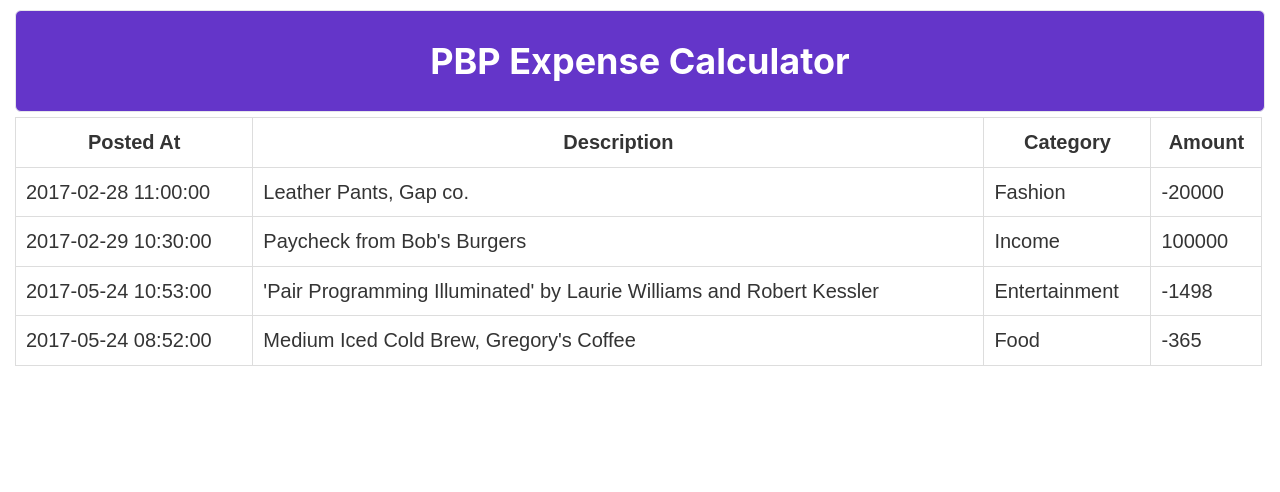
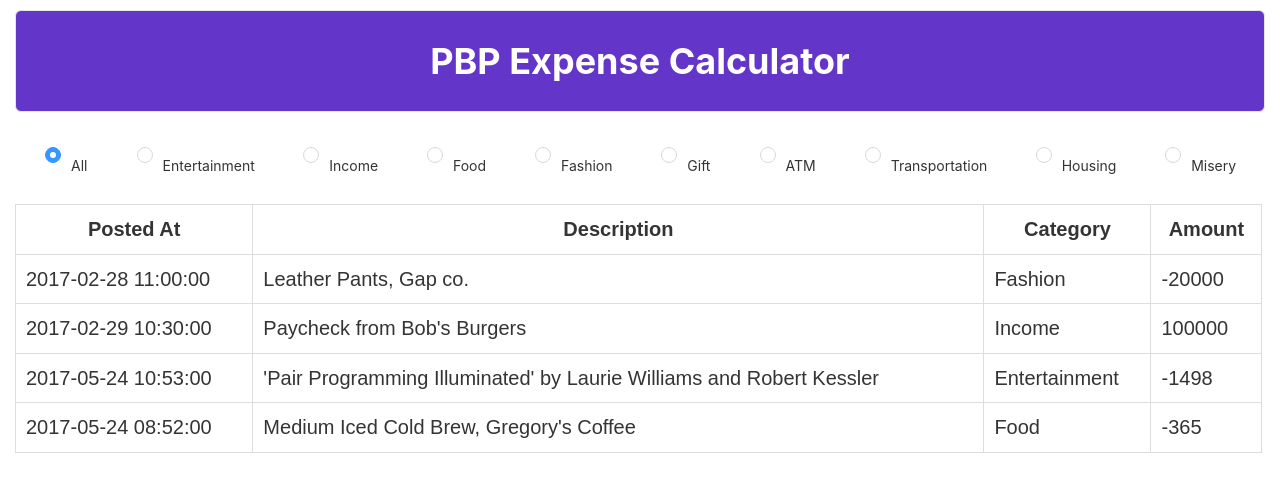
Before and after one commit to gitx5622/PBP_test, a React (Create React App) app: page / in a window 1280 px wide. Shown: the top 492 px of the page. Built offline with nearby package versions, Linux system fonts and the light colour scheme.

Commit message:
added radio buttons for category filter

```diff
--- a/src/components/BankContainer.js
+++ b/src/components/BankContainer.js
@@ -1,6 +1,11 @@
-import React from 'react'
+import React, {useState} from 'react';
+import { Radio, RadioGroup } from 'rsuite';
+
 
 const BankContainer = () => {
+  const [activeCategory, setActiveCategory] = useState({
+    radioList:'A'
+  })
   const styles = {
     table: {
       fontFamily: 'Quicksand, sans-serif',
@@ -15,7 +20,7 @@ const BankContainer = () => {
       th: {
         border: '1px solid #dddddd',
         padding: '10px',
-        textAlign:'center',
+        textAlign: 'center',
       },
       tr: {
         borderRadius: '10px',
@@ -60,8 +65,33 @@ const BankContainer = () => {
 
   const displayedTransactions = [...state.transactions]
 
+  const handleChange = (name, value) => {
+    setActiveCategory({
+      [name]: value
+    });
+    console.log(name, value);
+  }
+
   return (
     <React.Fragment>
+      <RadioGroup
+        name="radioList"
+        value={activeCategory.radioList}
+        onChange={value => handleChange('radioList', value)}
+      >
+        <div style={{display:"flex", justifyContent:"space-between"}}>
+        <Radio checked={activeCategory.radioList === 'A'? true : false} value="A">All</Radio>
+        <Radio checked={activeCategory.radioList === 'B'? true : false} value="B">Entertainment</Radio>
+        <Radio checked={activeCategory.radioList === 'C'? true : false} value="C">Income</Radio>
+        <Radio checked={activeCategory.radioList === 'D'? true : false} value="D">Food</Radio>
+        <Radio checked={activeCategory.radioList === 'E'? true : false} value="E">Fashion</Radio>
+        <Radio checked={activeCategory.radioList === 'F'? true : false} value="F">Gift</Radio>
+        <Radio checked={activeCategory.radioList === 'G'? true : false} value="G">ATM</Radio>
+        <Radio checked={activeCategory.radioList === 'H'? true : false} value="H">Transportation</Radio>
+        <Radio checked={activeCategory.radioList === 'I'? true : false} value="I">Housing</Radio>
+        <Radio checked={activeCategory.radioList === 'J'? true : false} value="J">Misery</Radio>
+        </div>
+      </RadioGroup>
       <table style={styles.table}>
         <tr style={styles.table.tr}>
           <th style={styles.table.th}>Posted At</th>
```
